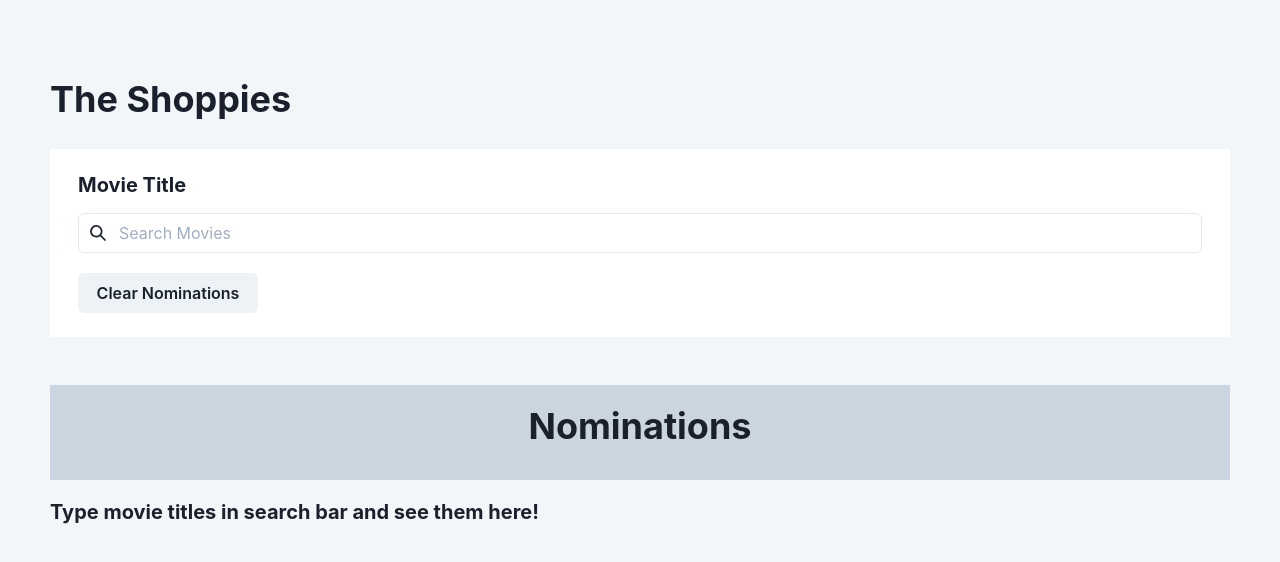
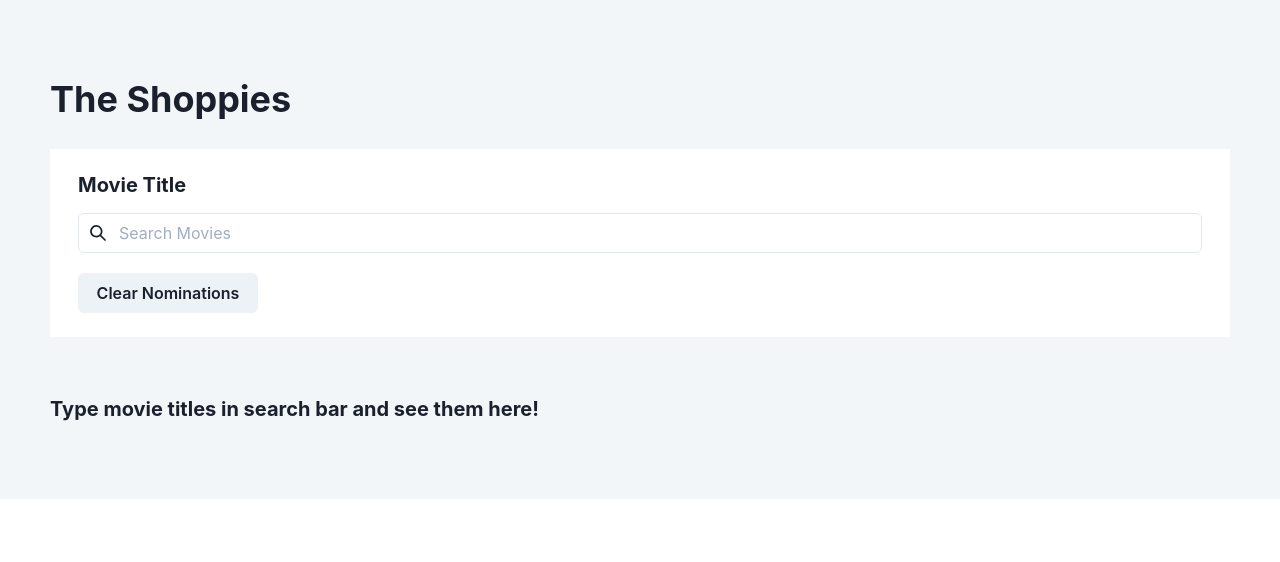
Before and after one commit to ahoin001/the-shoppies, a React (Create React App) app: page / in a window 1280 px wide. Shown: the top 562 px of the page. Built offline with nearby package versions, Linux system fonts and the light colour scheme.

Commit message:
Conditionally render nominations box only if theres nominations

```diff
--- a/src/components/grid/movies-grid.jsx
+++ b/src/components/grid/movies-grid.jsx
@@ -24,7 +24,7 @@ export default function MoviesGrid() {
   const isLoading = useRecoilValue(isLoadingState);
 
   if (!movies || movies.length === 0)
-    return <Heading size="md">Type movie titles in search bar and see them here!</Heading>;
+    return <Heading size="md" mt={8}>Type movie titles in search bar and see them here!</Heading>;
   if (isLoading) return <Center><Spinner size="xl"/></Center>;
 
   if (nominations.length > 4) {
--- a/src/components/grid/nominations-grid.jsx
+++ b/src/components/grid/nominations-grid.jsx
@@ -16,8 +16,16 @@ export default function MovieGrid() {
     }
   }, []);
 
+  if (nominations.length > 0) {
     return (
-    <Box bg="gray.300" minh="800px" minW="500px" p={5} my={5} textAlign="center">
+      <Box
+        bg="gray.300"
+        minh="800px"
+        minW="500px"
+        p={5}
+        my={5}
+        textAlign="center"
+      >
         <Heading mb={3}>Nominations</Heading>
 
         <SimpleGrid minChildWidth="200px" spacing="20px" justifyItems="center">
@@ -30,3 +38,6 @@ export default function MovieGrid() {
       </Box>
     );
   }
+
+  return <div></div>;
+}
```
Lines whose indentation alone changed are shown as unchanged.
